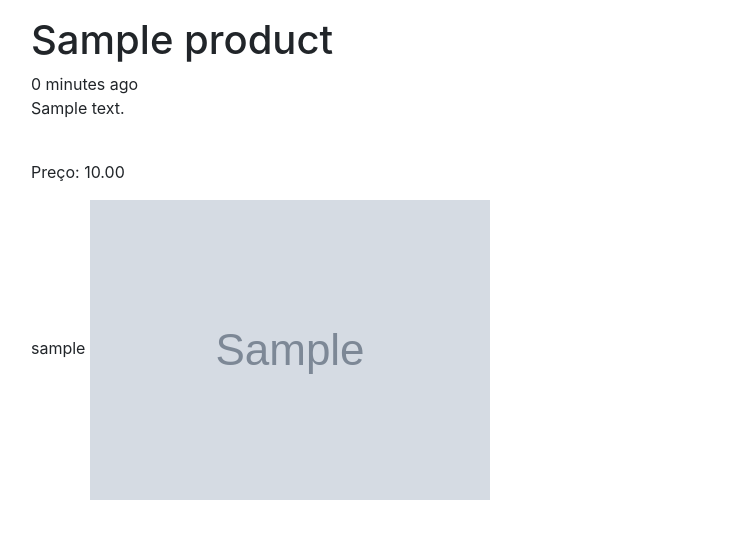
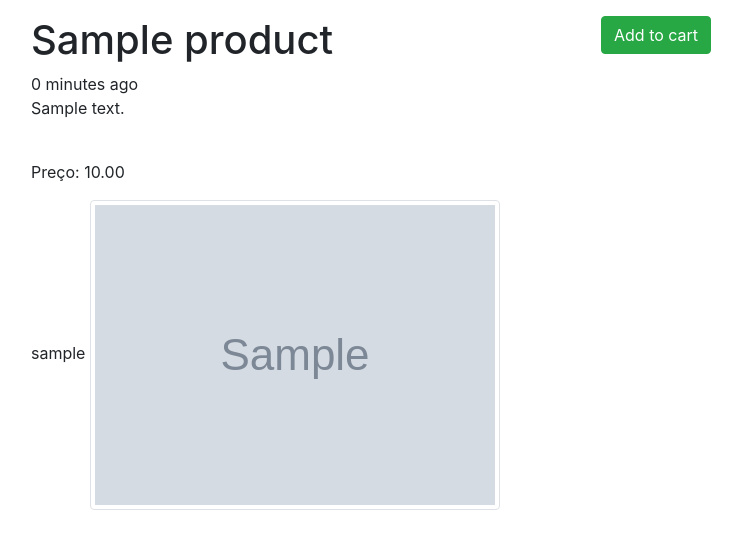
Before and after one commit to sergiopassos/ecommerce_django, a Django app: a page that uses products/templates/products/detail.html in a window 1280 px wide. Shown: the part 58-607 px from the top of the page, without its empty margins (54-796 px from the left). Run offline with Django 3.2, Linux system fonts and the light colour scheme; tables that the repository leaves empty hold one stand-in row (values such as "Sample post"); grey boxes marked "Sample" are stand-in pictures; some libraries are stand-ins or nearby versions.

Commit message:
Adicionamos na view do cart o método para fazer o update do carrinho, e na view do products criamos um vinculo com o cart

```diff
--- /dev/null
+++ b/carts/urls.py
@@ -0,0 +1,11 @@
+from django.conf.urls import url
+
+from .views import (
+    cart_home,
+    cart_update,
+    )
+
+urlpatterns = [
+    url(r'^$', cart_home, name='home'),
+    url(r'update/$', cart_update, name='update'),
+]
--- a/ecommerce/urls.py
+++ b/ecommerce/urls.py
@@ -20,8 +20,6 @@ from django.conf.urls import url, include
 from django.contrib import admin
 from django.views.generic import TemplateView
 
-# from carts.views import cart_home
-from carts.views import HomeCartView
 
 from .views import home_page, about_page, contact_page, login_page, register_page
 
@@ -31,7 +29,7 @@ urlpatterns = [
 	url(r'^contact/$', contact_page, name='contact'),
 	url(r'^login/$', login_page, name='login'),
     # url(r'^cart/$', cart_home, name='cart'),
-    url(r'^cart/$', HomeCartView.as_view(), name='cart'),
+    url(r'^cart/', include("carts.urls", namespace='cart')),
 	url(r'^register/$', register_page, name='register'),
     url(r'^bootstrap/$', TemplateView.as_view(template_name='bootstrap/example.html')),
     url(r'^products/', include("products.urls", namespace='products')),
--- a/products/templates/products/detail.html
+++ b/products/templates/products/detail.html
@@ -2,14 +2,22 @@
 {% block content %}
 
 <div class="row">
-	<div class="col">
+	<div class="col-12 col-md-6">
 		<h1>{{ object.title }}</h1>
 		{{ object.timestamp|timesince }} ago
 		{{ object.description|linebreaks }}</br>
 		<p>Preço: {{ object.price }}</p>
 		{{ object.slug }}
 		{% if object.image %}
-			<img src="{{ object.image.url }}" class="img-fluid">
+			<img src="{{ object.image.url }}" class="img-thumbnail">
+		{% endif %}
+	</div>
+	<div class="col-12 col-md-6">
+		<!--{{ cart }}-->
+		{% if object in cart.products.all %}
+		In Cart <button class="btn btn-link">Remove?</button>
+		{% else %}
+		<button class="btn btn-success">Add to cart</button>
 		{% endif %}
 	</div>
 </div>
--- a/products/templates/products/snippets/card.html
+++ b/products/templates/products/snippets/card.html
@@ -1,7 +1,7 @@
 <div class="card" style="width: 18rem;">
 	{% if instance.image %}
 	<a href="{{ instance.get_absolute_url }}">
-		<img src="{{ instance.image.url }}" alt="{{ instance.title }} logo">
+		<img src="{{ instance.image.url }}" alt="{{ instance.title }} logo" class="img-thumbnail">
 	</a>
 	{% endif %}
   <div class="card-body">
--- a/products/views.py
+++ b/products/views.py
@@ -1,6 +1,8 @@
 from django.http import Http404
 from django.views.generic import ListView, DetailView
 from django.shortcuts import render, get_object_or_404
+
+from carts.models import Cart
 
 # Create your views here.
 
@@ -48,6 +50,13 @@ def product_list_view(request):
 class ProductDetailSlugView(DetailView):
 	queryset = Product.objects.all()
 	template_name = "products/detail.html"
+
+	def get_context_data(self, *args, **kwargs):
+		context = super(ProductDetailSlugView, self).get_context_data(*args, **kwargs)
+		cart_obj, new_obj = Cart.objects.new_or_get(self.request)
+		context['cart'] = cart_obj
+		return context
+
 
 
 	def get_object(self, *args, **kwargs):
```
Also changed, not shown: carts/views.py (+24 -13 lines).
